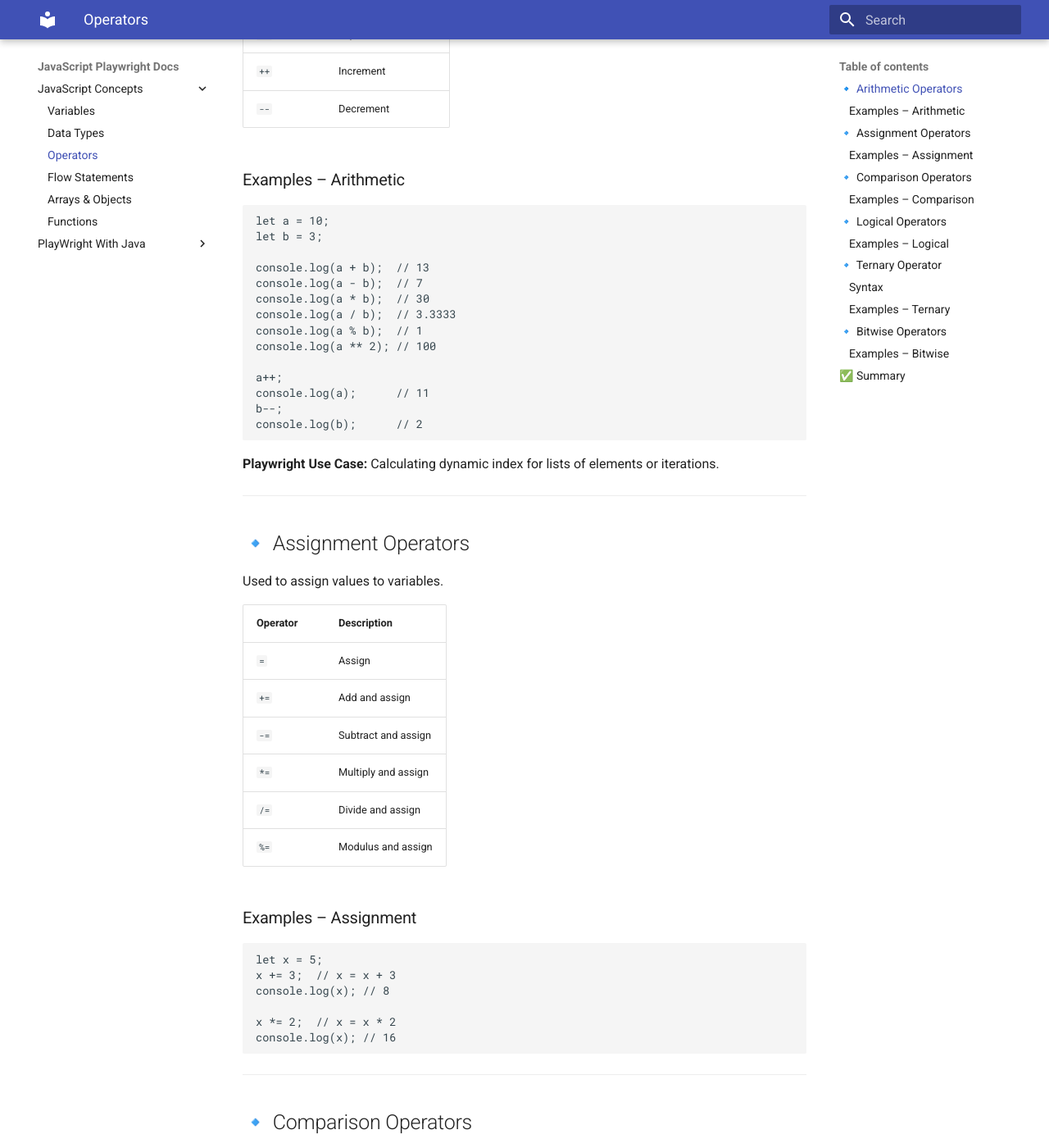
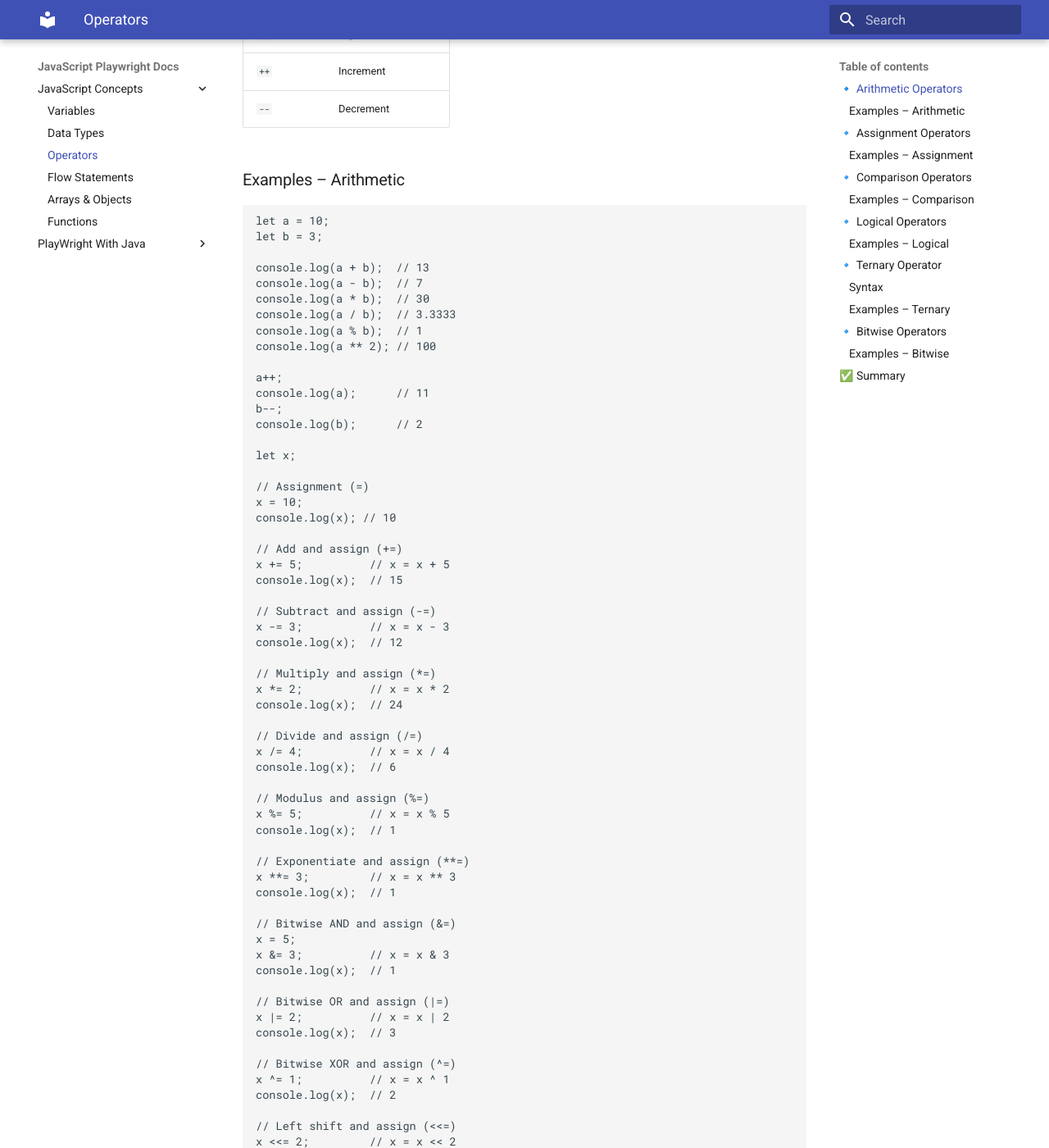
Before and after one commit to Play-Wright-course/automation-testing, an MkDocs documentation site: the page built from docs/javascriptConcepts/operator.md, in a window 1280 px wide and 1400 px high, scrolled down 669 px. Shown: the whole window at 82% size. Built offline with MkDocs 1.6.1 and Material for MkDocs 9.7.7, drawn with Linux system fonts in a browser that asks for light colours; some of the changed text lies outside the part shown.

Commit message:
Update operator.md

````diff
--- a/docs/javascriptConcepts/operator.md
+++ b/docs/javascriptConcepts/operator.md
@@ -36,6 +36,62 @@ a++;
 console.log(a);      // 11
 b--;
 console.log(b);      // 2
+
+let x;
+
+// Assignment (=)
+x = 10;
+console.log(x); // 10
+
+// Add and assign (+=)
+x += 5;          // x = x + 5
+console.log(x);  // 15
+
+// Subtract and assign (-=)
+x -= 3;          // x = x - 3
+console.log(x);  // 12
+
+// Multiply and assign (*=)
+x *= 2;          // x = x * 2
+console.log(x);  // 24
+
+// Divide and assign (/=)
+x /= 4;          // x = x / 4
+console.log(x);  // 6
+
+// Modulus and assign (%=)
+x %= 5;          // x = x % 5
+console.log(x);  // 1
+
+// Exponentiate and assign (**=)
+x **= 3;         // x = x ** 3
+console.log(x);  // 1
+
+// Bitwise AND and assign (&=)
+x = 5;
+x &= 3;          // x = x & 3
+console.log(x);  // 1
+
+// Bitwise OR and assign (|=)
+x |= 2;          // x = x | 2
+console.log(x);  // 3
+
+// Bitwise XOR and assign (^=)
+x ^= 1;          // x = x ^ 1
+console.log(x);  // 2
+
+// Left shift and assign (<<=)
+x <<= 2;         // x = x << 2
+console.log(x);  // 8
+
+// Right shift and assign (>>=)
+x >>= 1;         // x = x >> 1
+console.log(x);  // 4
+
+// Unsigned right shift and assign (>>>=)
+x >>>= 1;        // x = x >>> 1
+console.log(x);  // 2
+
 ```
 
 **Playwright Use Case:** Calculating dynamic index for lists of elements or iterations.
````
